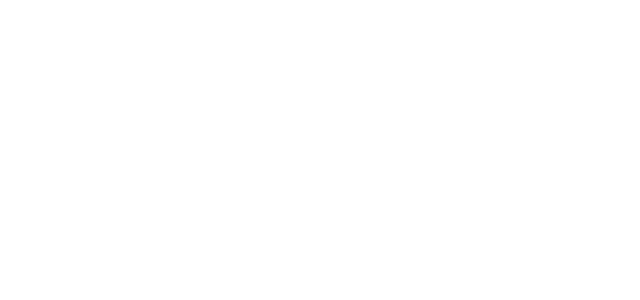
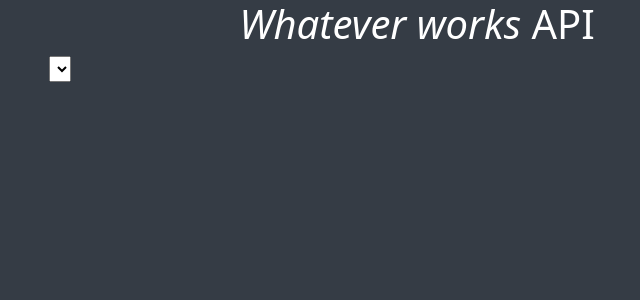
Before and after one commit to gab-che/vite-breaking-bad, a Vue app: page / in a window 1280 px wide. Shown: the top 300 px of the page, without its empty margins (223-863 px from the left). Built offline with nearby package versions, Linux system fonts and the light colour scheme.

Commit message:
adds basic style

```diff
--- a/package.json
+++ b/package.json
@@ -9,12 +9,14 @@
     "preview": "vite preview"
   },
   "dependencies": {
+    "@popperjs/core": "^2.11.6",
     "axios": "^1.2.1",
     "bootstrap": "^5.2.3",
     "vue": "^3.2.41"
   },
   "devDependencies": {
     "@vitejs/plugin-vue": "^3.2.0",
+    "sass": "^1.56.1",
     "vite": "^3.2.3"
   }
 }
--- a/src/App.vue
+++ b/src/App.vue
@@ -18,10 +18,18 @@
 
 <template>
   <TheHeader></TheHeader>
-  <TheSelect></TheSelect>
-  <TheMain></TheMain>
+  <div class="container">
+    <div class="row">
+      <div class="col-md-8 m-auto">
+        <TheSelect></TheSelect>
+        <TheMain></TheMain>
+      </div>
+    </div>
+  </div>
 </template>
 
 <style lang="scss">
   @use './styles/general.scss';
+  @use './styles/partials/variables' as *;
+
 </style>
--- a/src/components/TheHeader.vue
+++ b/src/components/TheHeader.vue
@@ -13,7 +13,11 @@
 </script>
 
 <template>
-
+    <header>
+        <div class="container-fluid text-center">
+            <h1><em>Whatever works</em> API</h1>
+        </div>
+    </header>
 </template>
 
 <style scoped lang="scss">
--- a/src/components/TheSelect.vue
+++ b/src/components/TheSelect.vue
@@ -13,7 +13,7 @@
 </script>
 
 <template>
-
+    <select name="" id=""></select>
 </template>
 
 <style scoped lang="scss">
--- a/src/styles/general.scss
+++ b/src/styles/general.scss
@@ -1,2 +1,8 @@
-@use './partials/variables';
+@use './partials/variables' as *;
 @import 'bootstrap/scss/bootstrap';
+
+body{
+    height: 100vh;
+    background-color: $primary_color;
+    color: $accent_color_light;
+}
--- a/src/styles/partials/_variables.scss
+++ b/src/styles/partials/_variables.scss
@@ -0,0 +1,4 @@
+$primary_color: #353c45;
+$secondary_color: #212529;
+$accent_color_light: #ffffff;
+$accent_color_dark: #585b60;
```
Also changed, not shown: 1 other file (tests, documents, lock files or other folders).
